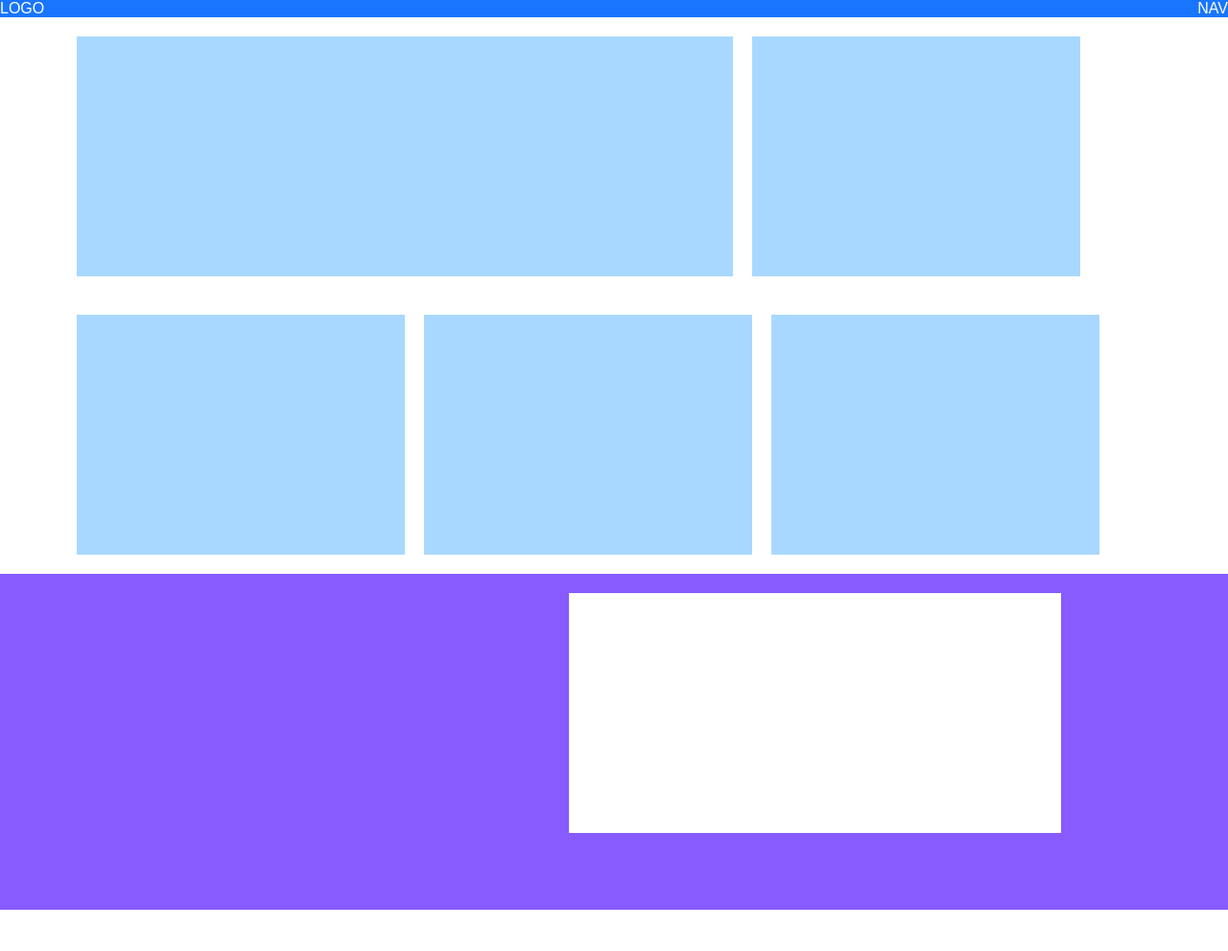
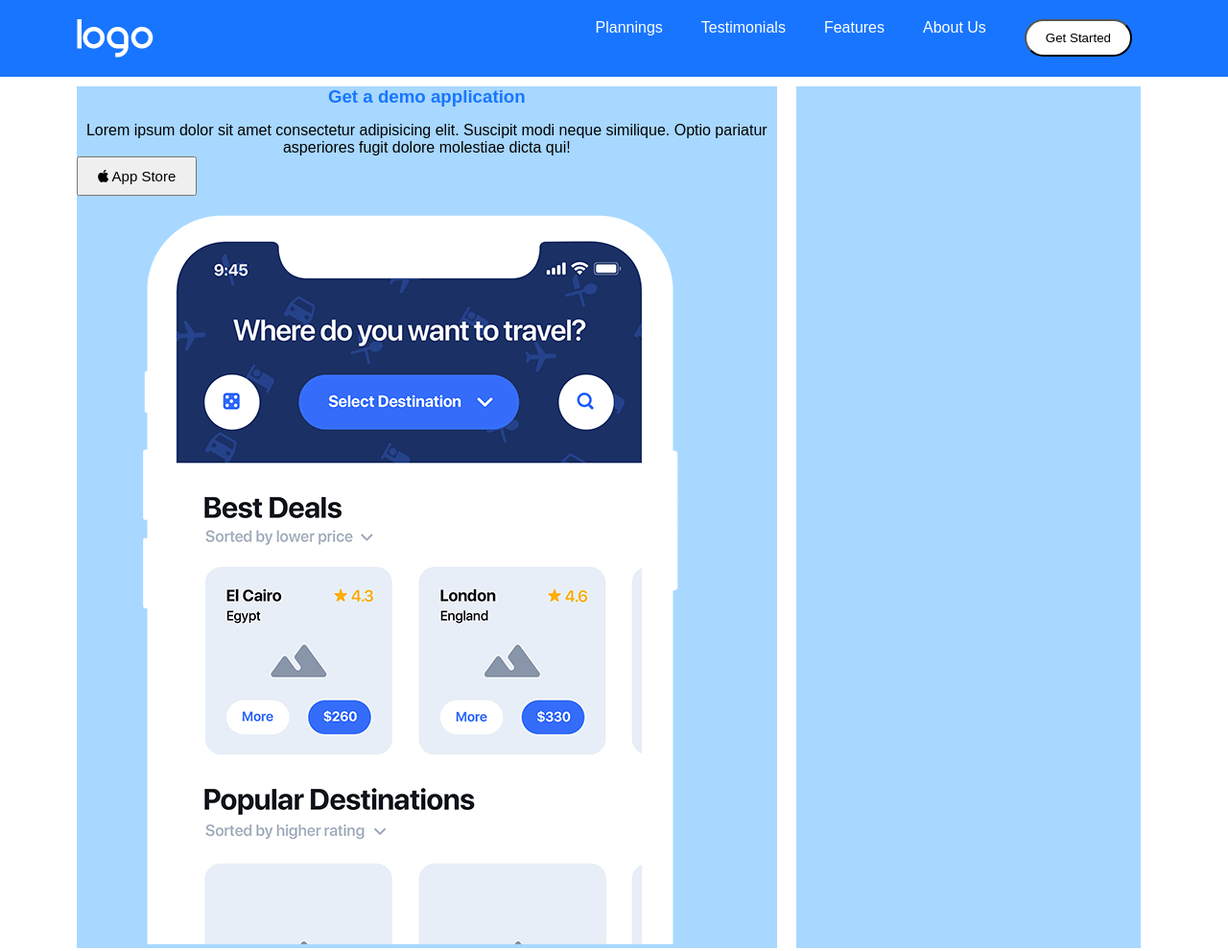
Before and after one commit to Eros000/htmlcss-responsive-layout, a plain HTML site: page index.html in a window 1280 px wide. Shown: the top 991 px of the page at 96% size. Drawn offline with Linux system fonts and the light colour scheme.

Commit message:
header + sezione 1 iniziata

```diff
--- a/css/colors.css
+++ b/css/colors.css
@@ -15,6 +15,7 @@ body{
 
 .header-top{
     background-color: var(--first-color);
+    color: white;
 }
 
 
--- a/css/style.css
+++ b/css/style.css
@@ -33,8 +33,7 @@ img {
 
 .card{
     width: 100%;
-    height: 15.625rem;
-    margin: 1.25rem .625rem;
+    margin: 0.625rem 0.625rem;
 }
 
 .card-white{
@@ -57,24 +56,83 @@ SITE SECTIONS
 
 /* HEADER */
 
-.header-top{
+.header-top .container{
     display: flex;
     justify-content: space-between;
+    padding: 1.25rem 0.625rem;
 
+}
+
+.header-logo img{
+    vertical-align: middle;
 }
 
 .header-nav{
     display: none;
+    vertical-align: middle;
+}
+
+.header-nav ul{
+    list-style: none;
+    display: flex;
+
+}
+
+.header-nav ul li{
+    padding: 0 1.25rem;
+}
+
+.header-nav ul li a{
+    text-decoration: none;
+    color: white;
+
+}
+
+.header-nav ul li a button{
+    padding: 0.625rem 1.25rem;
+    background-color: white;
+    border-radius: 1.25rem;
+
+}
+
+
+.hamburger i{
+    font-size: 1.875rem;
+
 }
 
 
 /* MAIN */
 
 
+/* SECTION 1 */
+
+.cards h3{
+    color: var(--first-color);
+    padding-bottom: .9375rem;
+    text-align: center;
+
+
+}
+
+.cards p{
+    color: black;
+    text-align: center;
+}
+
+.cards a button{
+    padding: .625rem 1.25rem;
+    font-size: 15px;
+
+
+}
 
 
 
-/* SECTION 1 */
+
+
+
+
 
 
 
@@ -140,11 +198,15 @@ SITE SECTIONS
     /*sezione-1*/
 
     .card{
-        width: 30%;
+        width: 31.5%;
     }
 
     .card-big{
-        width: 60%;
+        width: 64%;
+    }
+
+    .cards{
+        margin-right: 0;
     }
 
     /*sezione-2*/
--- a/index.html
+++ b/index.html
@@ -8,7 +8,11 @@
 
         <!-- CSS -->
         <link rel="stylesheet" href="css/style.css">
+        <link rel="stylesheet" href="https://cdnjs.cloudflare.com/ajax/libs/font-awesome/6.4.0/css/all.min.css" integrity="sha512-iecdLmaskl7CVkqkXNQ/ZH/XLlvWZOJyj7Yy7tcenmpD1ypASozpmT/E0iPtmFIB46ZmdtAc9eNBvH0H/ZpiBw==" crossorigin="anonymous" referrerpolicy="no-referrer" />
+
     </head>
+
+
     <body>
 
         <!--header-->
@@ -16,17 +20,70 @@
         <header>
             <div class="header-top">
 
+                <div class="container">
+
                     <div class="header-logo">
-                    LOGO
+                        <img
+                            src="img/logo.png"
+                            alt="logo"
+                        >
                     </div>
 
                     <div class="header-nav">
-                    NAV
+                        <ul>
+
+                            <li>
+                                <a href="">
+
+                                    Plannings
+
+                                </a>
+                            </li>
+
+                            <li>
+                                <a href="">
+
+                                    Testimonials
+
+                                </a>
+                            </li>
+
+                            <li>
+                                <a href="">
+
+                                    Features
+
+                                </a>
+                            </li>
+
+                            <li>
+                                <a href="">
+
+                                    About Us
+
+                                </a>
+                            </li>
+
+                            <li>
+                                <a href="">
+
+                                    <button>
+                                        Get Started
+                                    </button>
+
+                                </a>
+                            </li>
+
+
+                        </ul>
                     </div>
 
                     <div class="hamburger">
-                    HAMBURGER
+                        <i class="fa-solid fa-bars"></i>
                     </div>
+
+                </div>
+
 
             </div>
 
@@ -43,6 +100,37 @@
                 <div class="cards">
 
                     <div class="card card-big">
+
+                        <div>
+                            <h3>
+                                Get a demo application
+                            </h3>
+
+                            <p>
+                                Lorem ipsum dolor sit amet consectetur adipisicing elit. Suscipit modi neque similique. Optio pariatur asperiores fugit dolore molestiae dicta qui!
+                            </p>
+
+                            <a href="">
+
+                                <button>
+                                    <i class="fa-brands fa-apple"></i>
+                                    App Store
+                                </button>
+
+                            </a>
+
+                            <img
+                            src="img/phone.png"
+                            alt=""
+                            >
+
+                        </div>
+
+
+
+                        <div>
+
+                        </div>
 
                     </div>
 
```
Lines whose indentation alone changed are shown as unchanged.
